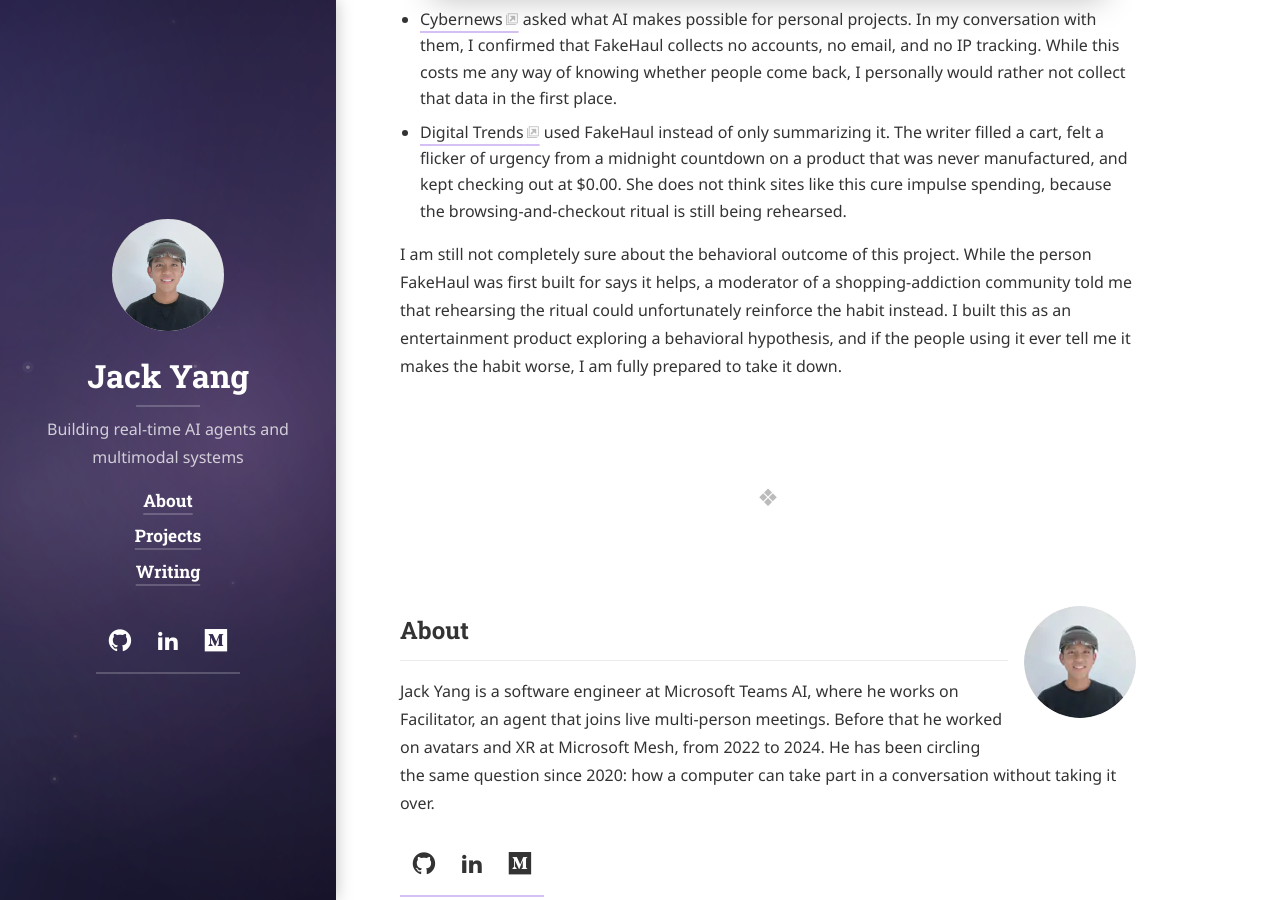
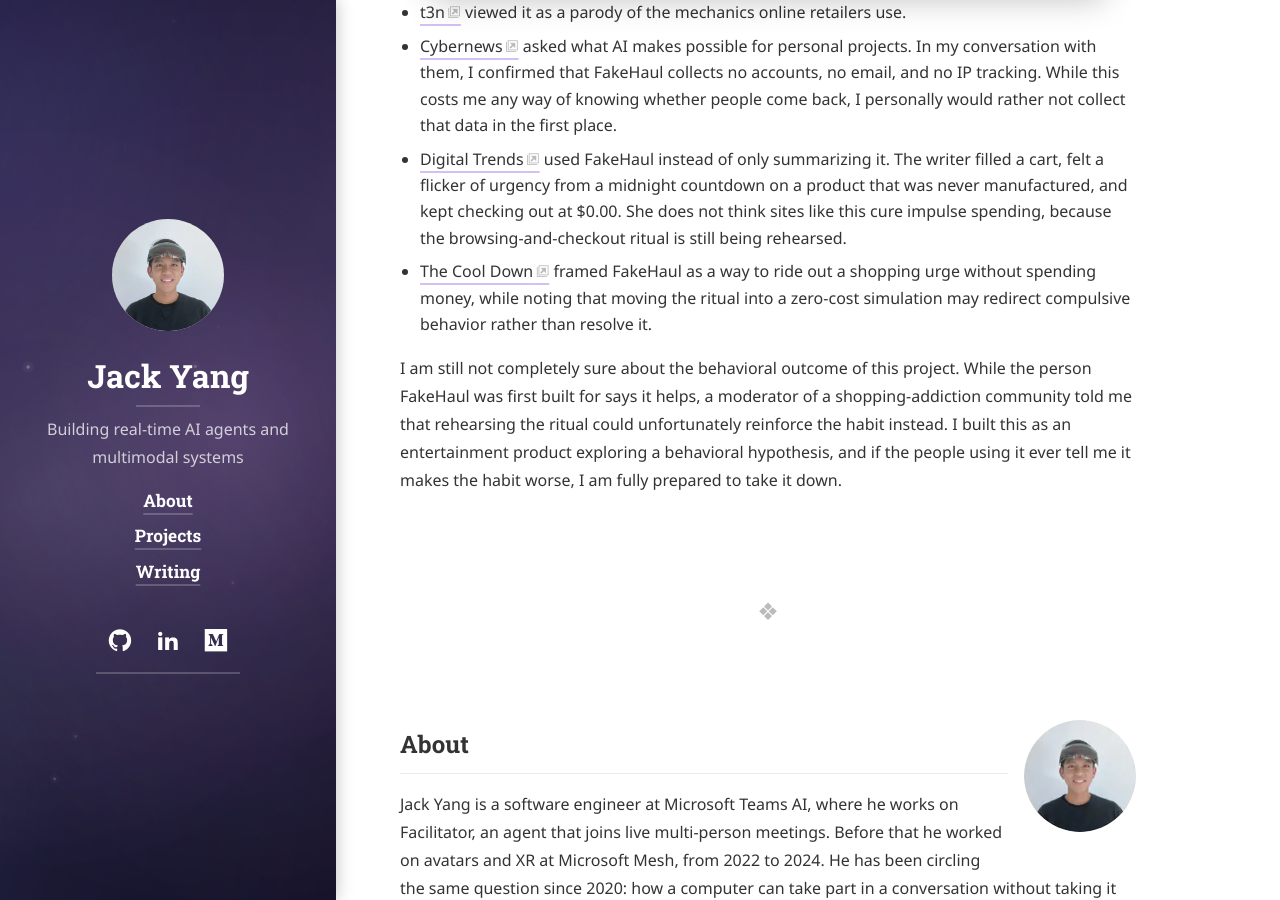
Before and after one commit to jackyangzzh/jackyang.io, a Jekyll site: the page built from _projects/fakehaul.md, in a window 1280 px wide and 900 px high, scrolled down 2562 px. Built offline with Jekyll 4.4.1, drawn with Linux system fonts in a browser that asks for light colours; cached includes are drawn as plain includes; some web fonts are replaced; some of the changed text lies outside the part shown.

Commit message:
more press

```diff
--- a/_projects/fakehaul.md
+++ b/_projects/fakehaul.md
@@ -21,7 +21,7 @@
 ---
 FakeHaul is an e-commerce marketplace I launched in July 2026 where you can browse, hunt for deals, check out, track an order, and open a package, even though every checkout totals $0.00 and nothing ever ships.
 
-[Fast Company](https://www.fastcompany.com/91577117/fake-temu-dopamine-site-gives-shoppers-a-boost-without-buying-anything-online-shopping-addiction), [Newser](https://www.newser.com/story/393338/site-lets-you-gleefully-shop-without-spending-money.html), [t3n](https://t3n.de/news/fake-shop-bestellung-dopamin-1749518/), [Cybernews](https://cybernews.com/tech/digital-diy-ai-projects/), and [Digital Trends](https://www.digitaltrends.com/computing/i-tried-the-internets-weirdest-shopping-trend-and-my-brain-fell-for-it-more-than-i-expected/) have written about FakeHaul since its launch. More details on their coverage can be found [below](#press).
+[Fast Company](https://www.fastcompany.com/91577117/fake-temu-dopamine-site-gives-shoppers-a-boost-without-buying-anything-online-shopping-addiction), [Newser](https://www.newser.com/story/393338/site-lets-you-gleefully-shop-without-spending-money.html), [t3n](https://t3n.de/news/fake-shop-bestellung-dopamin-1749518/), [Cybernews](https://cybernews.com/tech/digital-diy-ai-projects/), [Digital Trends](https://www.digitaltrends.com/computing/i-tried-the-internets-weirdest-shopping-trend-and-my-brain-fell-for-it-more-than-i-expected/), and [The Cool Down](https://www.thecooldown.com/green-tech/dopamine-sites-south-korea-shopping-trend/) have written about FakeHaul since its launch. More details on their coverage can be found [below](#press-and-uncertainty).
 {:.note title="In the press"}
 
 ## The idea
@@ -61,5 +61,6 @@
 - [t3n](https://t3n.de/news/fake-shop-bestellung-dopamin-1749518/) viewed it as a parody of the mechanics online retailers use.
 - [Cybernews](https://cybernews.com/tech/digital-diy-ai-projects/) asked what AI makes possible for personal projects. In my conversation with them, I confirmed that FakeHaul collects no accounts, no email, and no IP tracking. While this costs me any way of knowing whether people come back, I personally would rather not collect that data in the first place.
 - [Digital Trends](https://www.digitaltrends.com/computing/i-tried-the-internets-weirdest-shopping-trend-and-my-brain-fell-for-it-more-than-i-expected/) used FakeHaul instead of only summarizing it. The writer filled a cart, felt a flicker of urgency from a midnight countdown on a product that was never manufactured, and kept checking out at $0.00. She does not think sites like this cure impulse spending, because the browsing-and-checkout ritual is still being rehearsed.
+- [The Cool Down](https://www.thecooldown.com/green-tech/dopamine-sites-south-korea-shopping-trend/) framed FakeHaul as a way to ride out a shopping urge without spending money, while noting that moving the ritual into a zero-cost simulation may redirect compulsive behavior rather than resolve it.
 
 I am still not completely sure about the behavioral outcome of this project. While the person FakeHaul was first built for says it helps, a moderator of a shopping-addiction community told me that rehearsing the ritual could unfortunately reinforce the habit instead. I built this as an entertainment product exploring a behavioral hypothesis, and if the people using it ever tell me it makes the habit worse, I am fully prepared to take it down.
```
